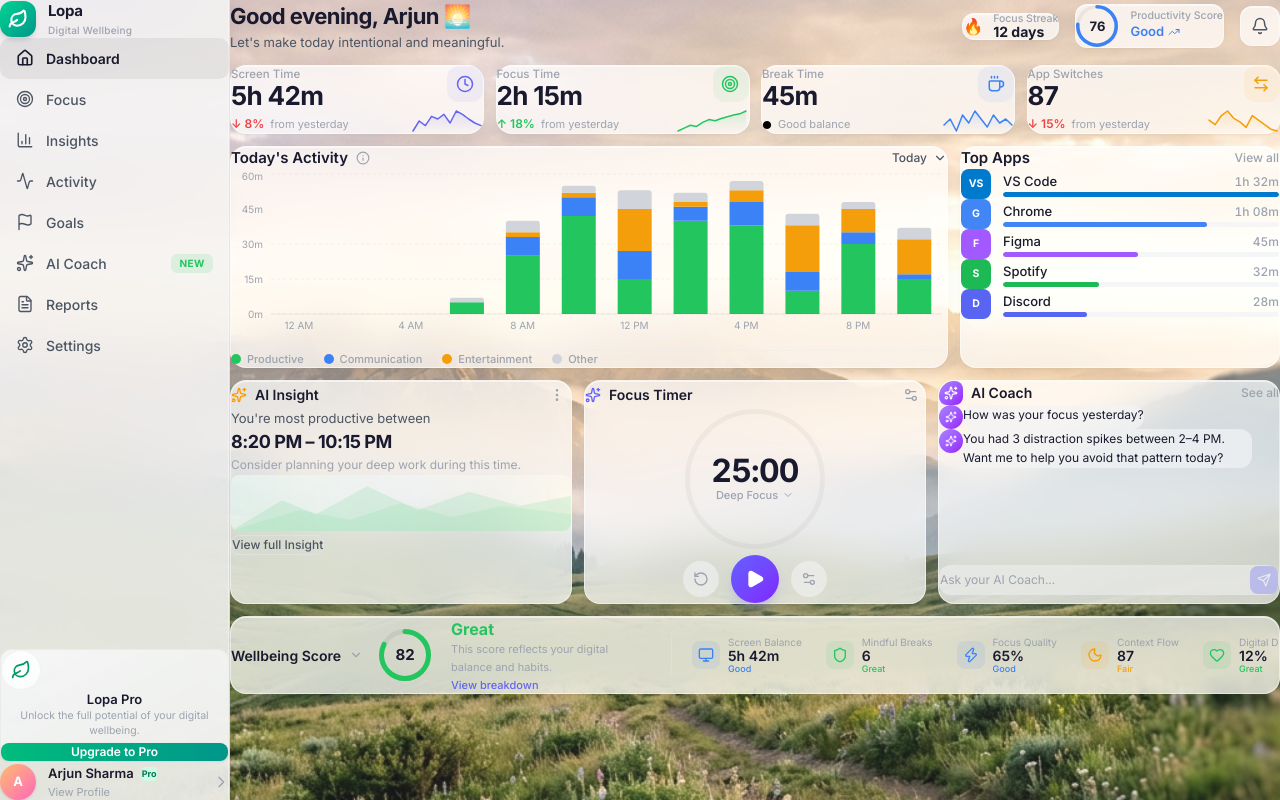
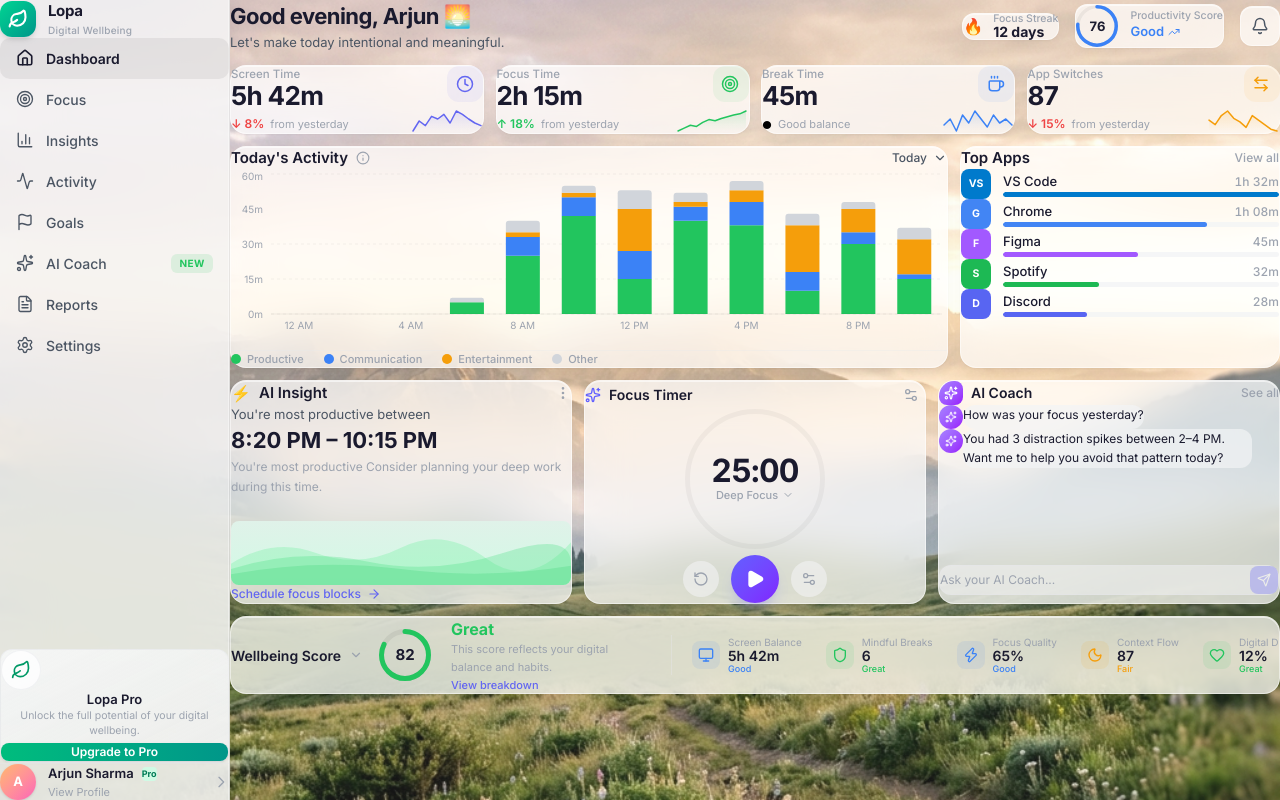
Before and after one commit to HaiCLOP/LOPA, a React (Vite) app: page / in a window 1280 px wide. Built offline with nearby package versions, Linux system fonts and the light colour scheme.

Commit message:
feat: ai insight panel with live data from analytics engine

```diff
--- a/src/components/dashboard/AIInsight.tsx
+++ b/src/components/dashboard/AIInsight.tsx
@@ -1,64 +1,87 @@
 import { motion } from 'framer-motion';
-import { Sparkles, MoreVertical } from 'lucide-react';
 import { GlassCard } from '../ui/GlassCard';
-import { aiInsight } from '../../data/mockData';
+import { MoreVertical, ArrowRight } from 'lucide-react';
+import { useInsights, type InsightData } from '../../hooks/useTauri';
+
+const fallbackInsight: InsightData = {
+  id: 'peak_window',
+  title: 'Peak Focus Window',
+  description: "You're most productive between 8:20 PM – 10:15 PM. Consider planning your deep work during this time.",
+  category: 'focus',
+  priority: 'high',
+  action: 'Schedule focus blocks',
+  icon: '⚡',
+};
 
 export function AIInsight() {
+  const { data: liveInsights } = useInsights(30000);
+
+  const insight = liveInsights && liveInsights.length > 0
+    ? liveInsights[0]
+    : fallbackInsight;
+
+  // Parse time range from description if present
+  const timeMatch = insight.description.match(/between (.+? [AP]M)\s*[–-]\s*(.+? [AP]M)/);
+  const startTime = timeMatch ? timeMatch[1] : null;
+  const endTime = timeMatch ? timeMatch[2] : null;
+  const bodyText = timeMatch
+    ? insight.description.replace(/between .+? [AP]M\s*[–-]\s*.+? [AP]M\.?\s*/, '')
+    : insight.description;
+
   return (
     <GlassCard padding="lg" delay={0.3} className="flex flex-col relative overflow-hidden">
-      {/* Ambient background gradient */}
-      <div
-        className="absolute inset-0 opacity-[0.06] pointer-events-none"
-        style={{
-          background: 'linear-gradient(135deg, #f0fdf4 0%, #ecfdf5 30%, #fefce8 70%, #fffbeb 100%)',
-        }}
-      />
-
-      <div className="relative z-10">
       {/* Header */}
       <div className="flex items-center justify-between mb-3">
         <div className="flex items-center gap-2">
-            <Sparkles className="w-4 h-4 text-amber-500" />
-            <h3 className="text-[14px] font-semibold text-[var(--color-text-primary)]">
+          <span className="text-[16px]">{insight.icon}</span>
+          <h3 className="text-[15px] font-semibold text-[var(--color-text-primary)]">
             AI Insight
           </h3>
         </div>
-          <button className="w-7 h-7 rounded-lg flex items-center justify-center hover:bg-black/[0.04] transition-colors">
+        <button className="p-1 rounded-lg hover:bg-black/[0.04] transition-colors">
           <MoreVertical className="w-4 h-4 text-[var(--color-text-muted)]" />
         </button>
       </div>
 
-        {/* Content */}
-        <motion.div
-          initial={{ opacity: 0 }}
-          animate={{ opacity: 1 }}
-          transition={{ delay: 0.5, duration: 0.5 }}
-        >
+      {/* Insight Content */}
+      <div className="flex-1">
         <p className="text-[13px] text-[var(--color-text-secondary)] mb-1">
-            You're most productive between
+          {startTime ? `You're most productive between` : insight.title}
         </p>
-          <p className="text-[18px] font-bold text-[var(--color-text-primary)] tracking-tight mb-2">
-            {aiInsight.timeRange}
+        {startTime && endTime ? (
+          <p className="text-[22px] font-bold text-[var(--color-text-primary)] mb-2">
+            {startTime} – {endTime}
           </p>
-          <p className="text-[12px] text-[var(--color-text-muted)] leading-relaxed mb-4">
-            {aiInsight.description}
+        ) : null}
+        <p className="text-[12px] text-[var(--color-text-muted)] leading-relaxed">
+          {bodyText || insight.description}
         </p>
-        </motion.div>
+      </div>
 
-        {/* Landscape illustration placeholder */}
-        <div className="rounded-lg overflow-hidden mb-3 h-14 bg-gradient-to-r from-emerald-50/60 via-sky-50/40 to-amber-50/50 flex items-end justify-center relative">
-          {/* Simple mountain silhouette */}
-          <svg viewBox="0 0 200 40" className="w-full h-full" preserveAspectRatio="none">
-            <path d="M0,40 L30,18 L50,28 L80,8 L110,25 L140,12 L170,22 L200,15 L200,40 Z" fill="rgba(34,197,94,0.12)" />
-            <path d="M0,40 L40,25 L70,32 L100,20 L130,30 L160,22 L200,28 L200,40 Z" fill="rgba(34,197,94,0.08)" />
+      {/* Landscape Illustration */}
+      <div className="mt-3 h-16 rounded-lg overflow-hidden relative">
+        <svg viewBox="0 0 400 60" className="w-full h-full" preserveAspectRatio="none">
+          <defs>
+            <linearGradient id="skyGrad" x1="0" y1="0" x2="0" y2="1">
+              <stop offset="0%" stopColor="#e0f2e9" />
+              <stop offset="100%" stopColor="#d1fae5" />
+            </linearGradient>
+          </defs>
+          <rect width="400" height="60" fill="url(#skyGrad)" />
+          <path d="M0,40 Q50,15 100,30 T200,25 T300,35 T400,20 V60 H0Z" fill="#86efac" opacity="0.4" />
+          <path d="M0,45 Q80,25 160,38 T320,30 T400,40 V60 H0Z" fill="#4ade80" opacity="0.3" />
+          <path d="M0,50 Q100,35 200,45 T400,42 V60 H0Z" fill="#22c55e" opacity="0.2" />
         </svg>
       </div>
 
-        {/* Action */}
-        <button className="text-[12px] font-medium text-[var(--color-text-secondary)] px-3 py-1.5 rounded-lg border border-gray-200/60 hover:bg-black/[0.03] transition-colors">
-          View full Insight
-        </button>
-      </div>
+      {/* CTA */}
+      <motion.button
+        whileHover={{ x: 2 }}
+        className="flex items-center gap-1.5 text-[12px] font-medium text-[var(--color-accent-indigo)] mt-3 group"
+      >
+        {insight.action || 'View full Insight'}
+        <ArrowRight className="w-3.5 h-3.5 group-hover:translate-x-0.5 transition-transform" />
+      </motion.button>
     </GlassCard>
   );
 }
```
Lines whose indentation alone changed are shown as unchanged.
